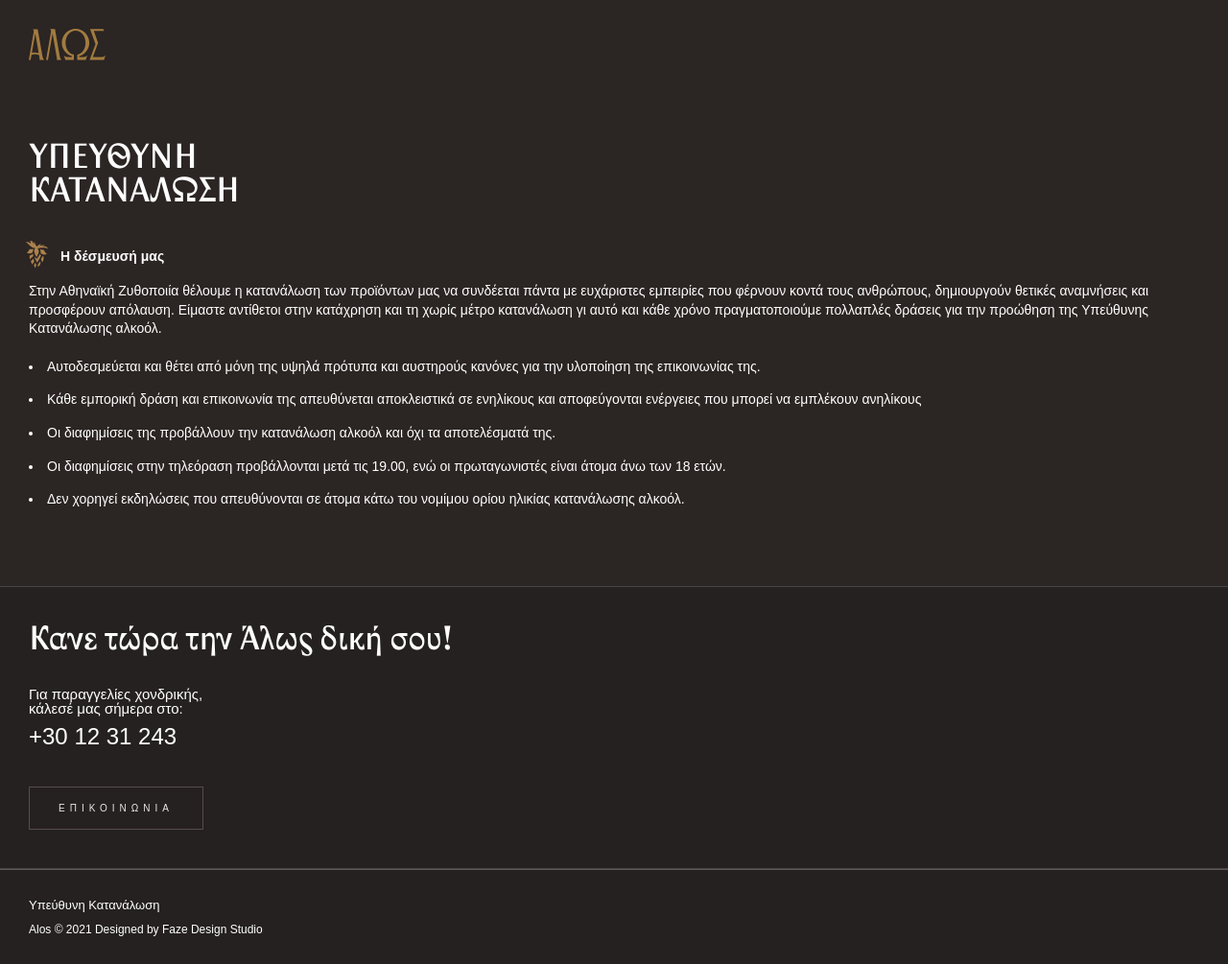
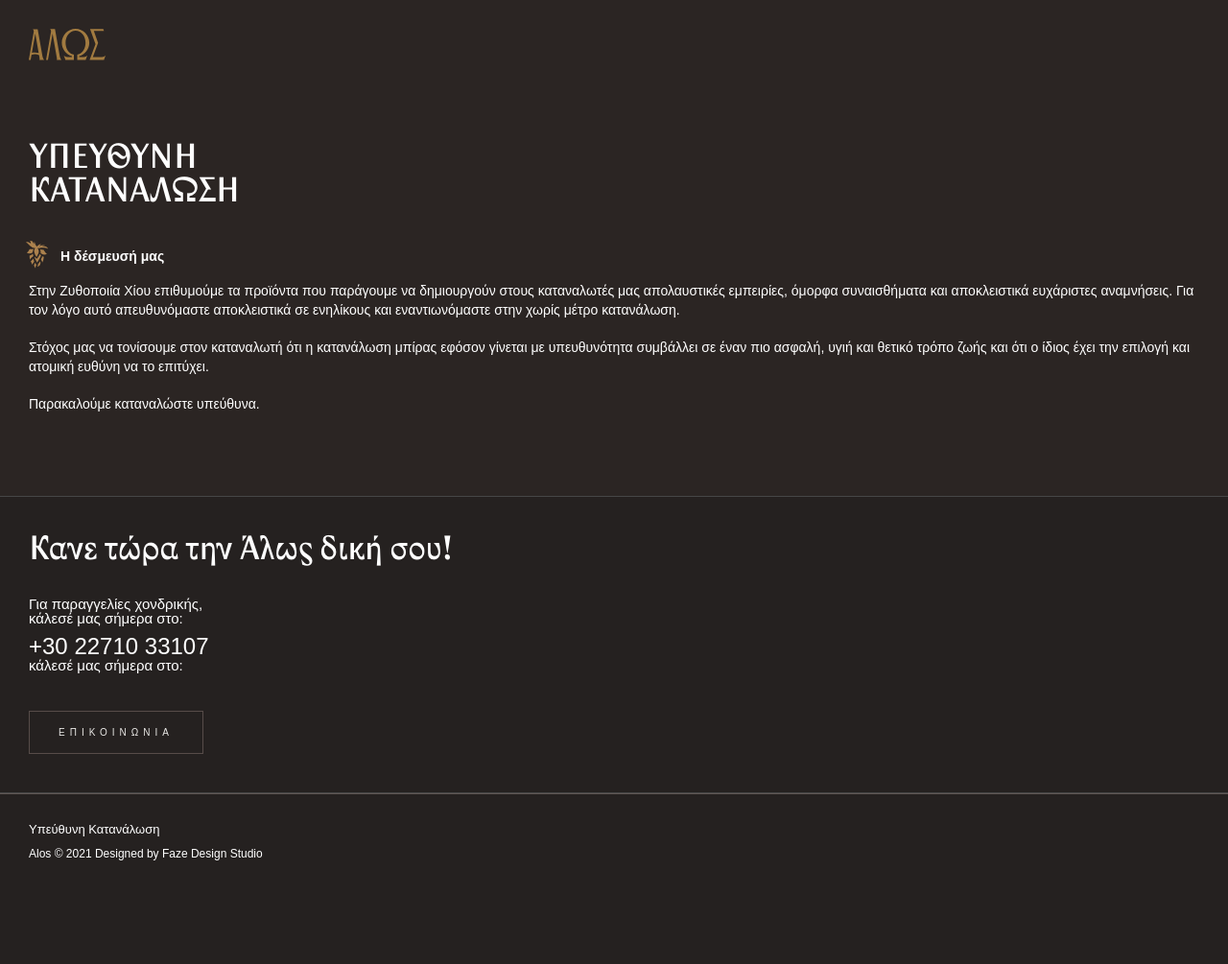
Before and after one commit to katsampukas/jekyll-alos-beer, a Jekyll site: the page built from ypefthini-katanalosi.html, in a window 1280 px wide and 1005 px high. Shown: the whole window at 96% size. Built offline with Jekyll 4.4.1, drawn with Linux system fonts in a browser that asks for light colours; nearby versions of some CDN libraries; some web fonts are replaced.

Commit message:
Fix enjoy responsibly texts

```diff
--- a/_layouts/ypefthini-katanalosi.html
+++ b/_layouts/ypefthini-katanalosi.html
@@ -13,25 +12,14 @@
       Η δέσμευσή μας
     </h3>
     <p>
-      Στην Αθηναϊκή Ζυθοποιία θέλουμε η κατανάλωση των προϊόντων μας να συνδέεται πάντα με ευχάριστες εμπειρίες που φέρνουν κοντά τους ανθρώπους, δημιουργούν θετικές αναμνήσεις και προσφέρουν απόλαυση. Είμαστε αντίθετοι στην κατάχρηση και τη χωρίς μέτρο κατανάλωση γι αυτό και κάθε χρόνο πραγματοποιούμε πολλαπλές δράσεις για την προώθηση της Υπεύθυνης Κατανάλωσης αλκοόλ.
+      Στην Ζυθοποιία Χίου επιθυμούμε τα προϊόντα που παράγουμε να δημιουργούν στους καταναλωτές μας απολαυστικές εμπειρίες, όμορφα συναισθήματα και αποκλειστικά ευχάριστες αναμνήσεις. Για τον λόγο αυτό απευθυνόμαστε αποκλειστικά σε ενηλίκους και εναντιωνόμαστε στην χωρίς μέτρο κατανάλωση.
     </p>
-    <ul>
-      <li>
-        Αυτοδεσμεύεται και θέτει από μόνη της υψηλά πρότυπα και αυστηρούς κανόνες για την υλοποίηση της επικοινωνίας της.
-      </li>
-      <li>
-        Κάθε εμπορική δράση και επικοινωνία της απευθύνεται αποκλειστικά σε ενηλίκους και αποφεύγονται ενέργειες που μπορεί να εμπλέκουν ανηλίκους
-      </li>
-      <li>
-        Οι διαφημίσεις της προβάλλουν την κατανάλωση αλκοόλ και όχι τα αποτελέσματά της.
-      </li>
-      <li>
-        Οι διαφημίσεις στην τηλεόραση προβάλλονται μετά τις 19.00, ενώ οι πρωταγωνιστές είναι άτομα άνω των 18 ετών.
-      </li>
-      <li>
-        Δεν χορηγεί εκδηλώσεις που απευθύνονται σε άτομα κάτω του νομίμου ορίου ηλικίας κατανάλωσης αλκοόλ.
-      </li>
-    </ul>
+    <p>
+      Στόχος μας να τονίσουμε στον καταναλωτή ότι η κατανάλωση μπίρας εφόσον γίνεται με υπευθυνότητα συμβάλλει σε έναν πιο ασφαλή, υγιή και θετικό τρόπο ζωής και ότι ο ίδιος έχει την επιλογή και ατομική ευθύνη να το επιτύχει.
+    </p>
+    <p>
+      Παρακαλούμε καταναλώστε υπεύθυνα.
+    </p>
   </div>
 </section>
 
@@ -43,7 +31,8 @@
     <p>
       Για παραγγελίες χονδρικής, <br>
       κάλεσέ μας σήμερα στο:
-      <a href="tel:+301231243" class="tel">+30 12 31 243</a>
+      <a href="tel:+302271033107" class="tel">+30 22710 33107</a>
+      κάλεσέ μας σήμερα στο:
     </p>
     <a href="#" class="contact-btn">ΕΠΙΚΟΙΝΩΝΙΑ</a>
   </div>
```
Also changed, not shown: other parts of _layouts/ypefthini-katanalosi.html (+0 -1 lines).
